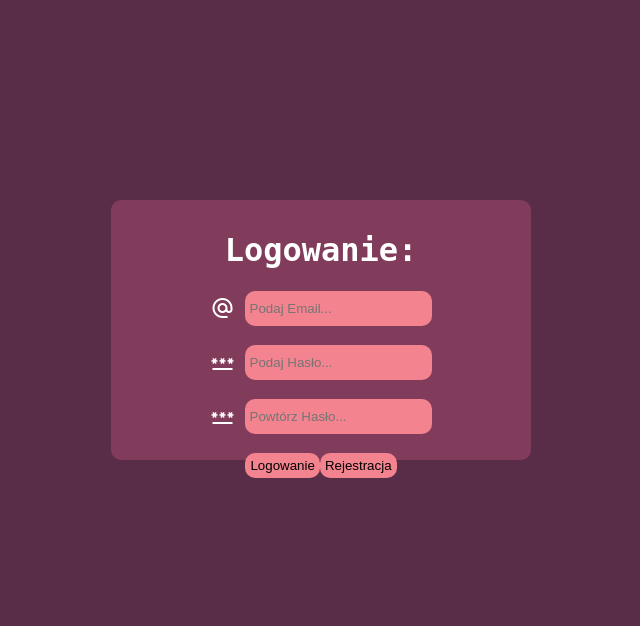
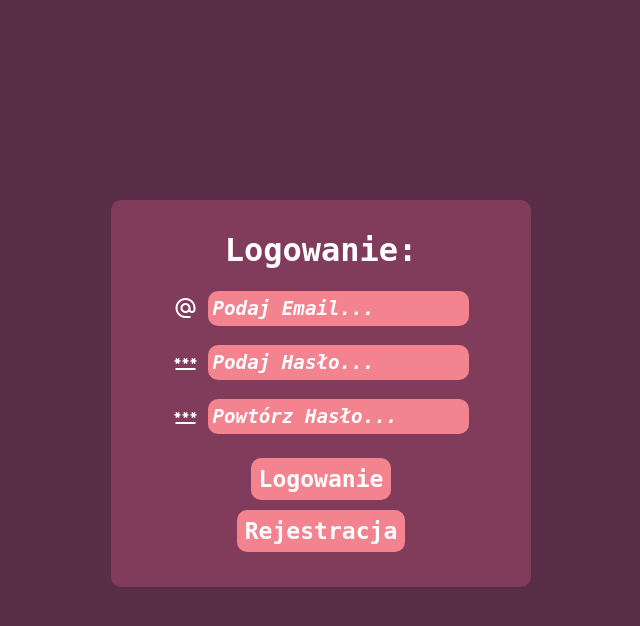
Before and after one commit to Mari0o0o9/chat-do-pisania, a PHP site: page /login.html in a window 1280 px wide. Shown: the top 626 px of the page, without its empty margins (319-959 px from the left). Run offline with PHP 8.4, Linux system fonts and the light colour scheme.

Commit message:
modified:   login.html 	modified:   styleLogin.css

```diff
--- a/login.html
+++ b/login.html
@@ -9,29 +9,31 @@
 </head>
 <body>
     <main>
+        <form id="myForm">
             <h1>Logowanie:</h1>
             <p>
                 <label for="email" class="material-symbols-outlined">
                     alternate_email
                 </label>
-            <input type="email" id="email" placeholder="Podaj Email...">
+                <input type="email" id="email" placeholder="Podaj Email..." required>
             </p>
             <p>
                 <label for="pass1" class="material-symbols-outlined">
                     password
                 </label>
-            <input type="password" id="pass1" placeholder="Podaj Hasło...">
+                <input type="password" id="pass1" placeholder="Podaj Hasło..." required>
             </p>
             <p>
                 <label for="pass2" class="material-symbols-outlined">
                     password
                 </label>
-            <input type="password" id="pass2" placeholder="Powtórz Hasło...">
+                <input type="password" id="pass2" placeholder="Powtórz Hasło..." required>
             </p>
-        <p>
+            <p id="login">
                 <input type="submit" value="Logowanie">
                 <input type="submit" value="Rejestracja">
             </p>
+        </form>
     </main>
 </body>
 </html>
--- a/styleLogin.css
+++ b/styleLogin.css
@@ -8,7 +8,6 @@ h1 {
 }
 main {
     border-radius: 10px;
-    height: 30vh;
     margin: auto;
     padding: 10px;
     width: 50vh;
@@ -26,9 +25,36 @@ label {
     color: white;
 }
 input {
+    font-weight: bold;
+    font-size: 1em;
+    font-family: Rockwell Extra Bold,Rockwell Bold,monospace;
     height: 25px;
     border-radius: 10px;
     border: none;
     background-color: #f3838e;
     padding: 5px;
 }
+input::placeholder {
+    color: white;
+    font-style: italic;
+}
+#login {
+    display: flex;
+    flex-direction: column;
+}
+input[type = 'submit'] {
+    cursor: pointer;
+    padding: 8px;
+    color: white;
+    text-align: center;
+    height: fit-content;
+    font-size: 1.2em;
+    font-family: Rockwell Extra Bold,Rockwell Bold,monospace;
+    margin: 5px;
+    font-weight: bolder;
+    transition: 0.8s;
+}
+input[type = 'submit']:hover {
+    color: black;
+    transform: scale(1.2);
+}
```
Lines whose indentation alone changed are shown as unchanged.
